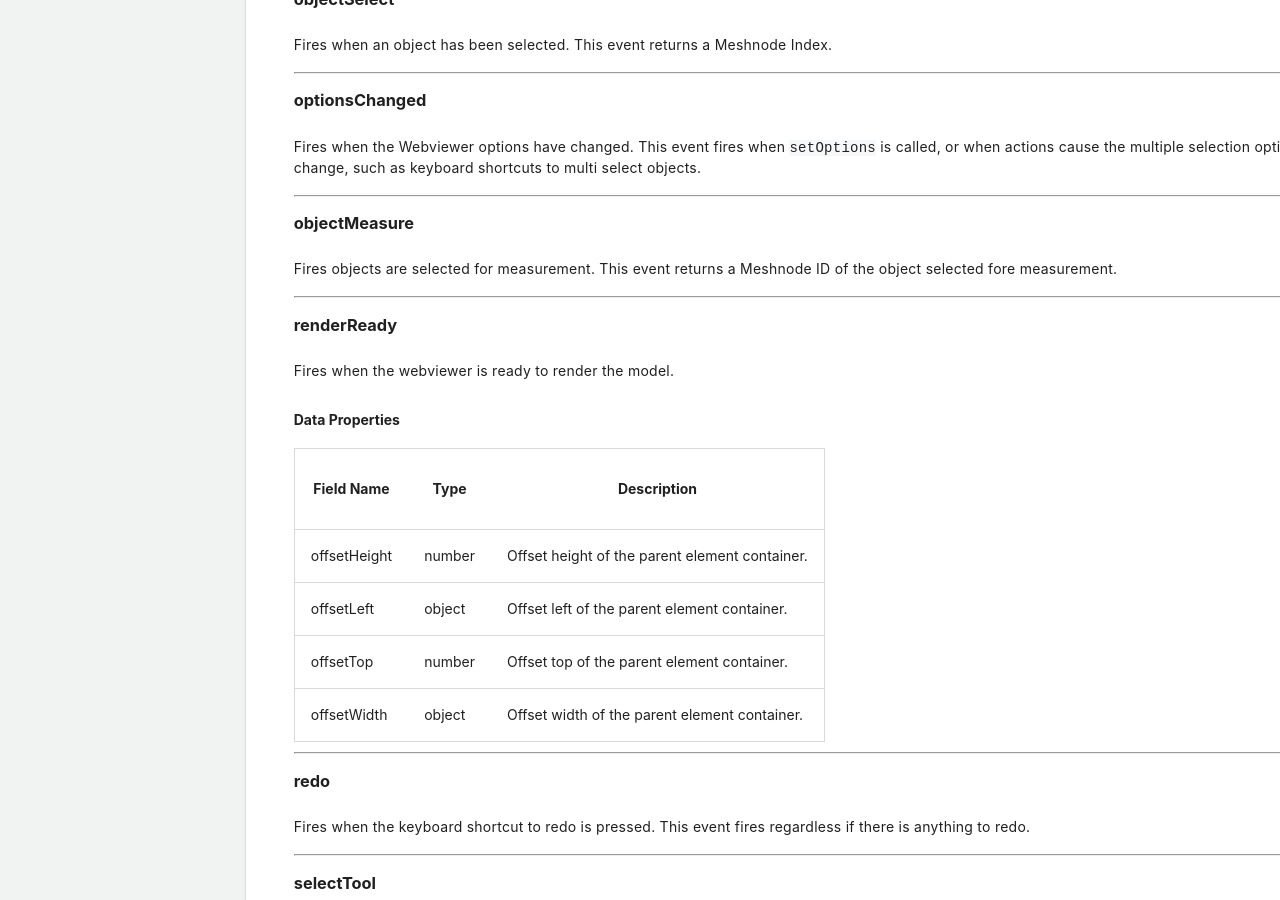
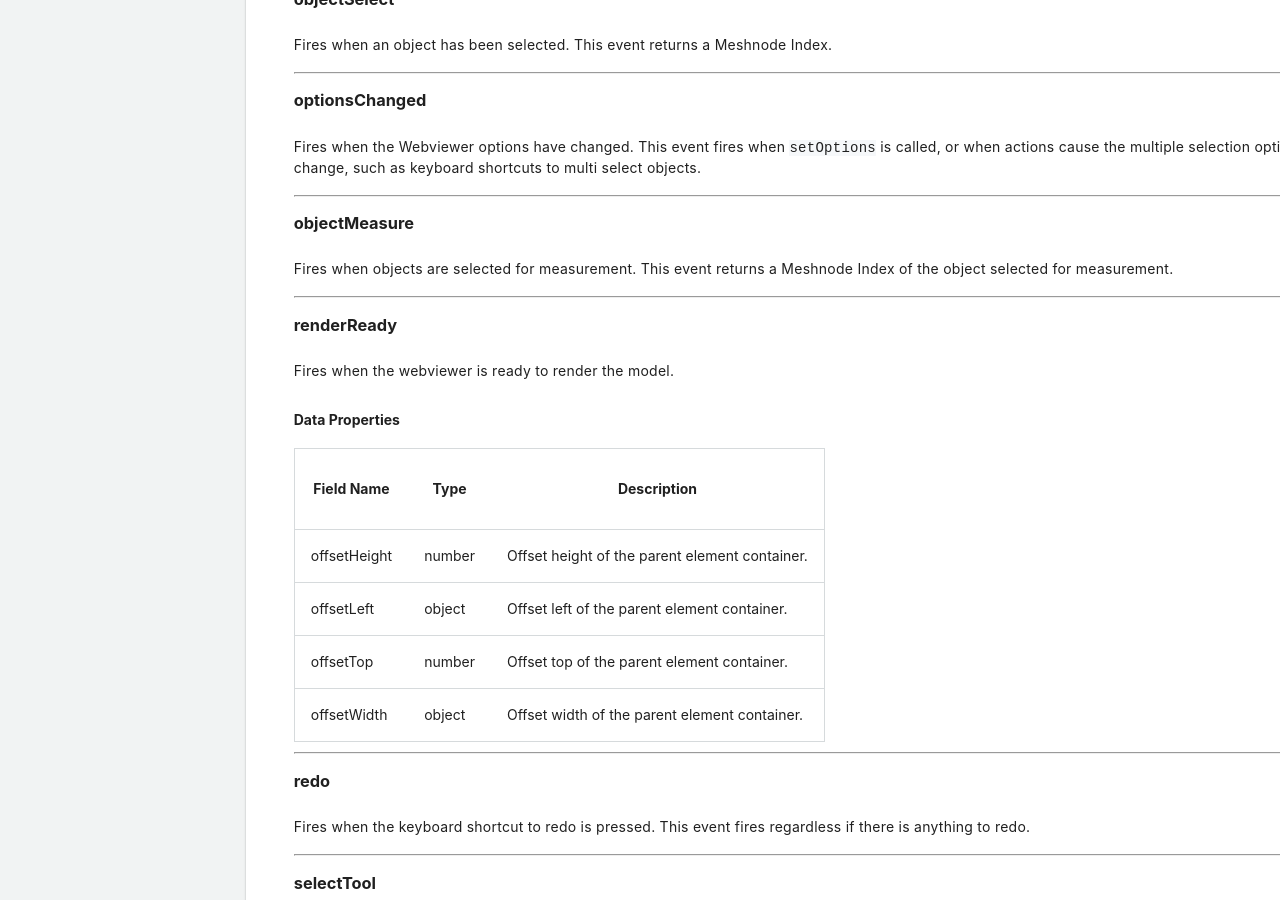
Before and after one commit to procore/documentation, a Jekyll site: the page built from other_procore_apis/bim_web_viewer.md, in a window 1280 px wide and 900 px high, scrolled down 24354 px. Built offline with Jekyll 4.4.1, drawn with Linux system fonts in a browser that asks for light colours.

Commit message:
Update other_procore_apis/bim_web_viewer.md
Co-authored-by: Sean Spearman <sean.spearman@procore.com>

```diff
--- a/other_procore_apis/bim_web_viewer.md
+++ b/other_procore_apis/bim_web_viewer.md
@@ -1211,7 +1211,7 @@ Fires when the Webviewer options have changed. This event fires when `setOptions
 
 <p class="heading-link-container"><a class="heading-link" href="#objectmeasure"></a></p>
 
-Fires objects are selected for measurement. This event returns a Meshnode ID of the object selected fore measurement.
+Fires when objects are selected for measurement. This event returns a Meshnode Index of the object selected for measurement.
 
 ---
 
```
